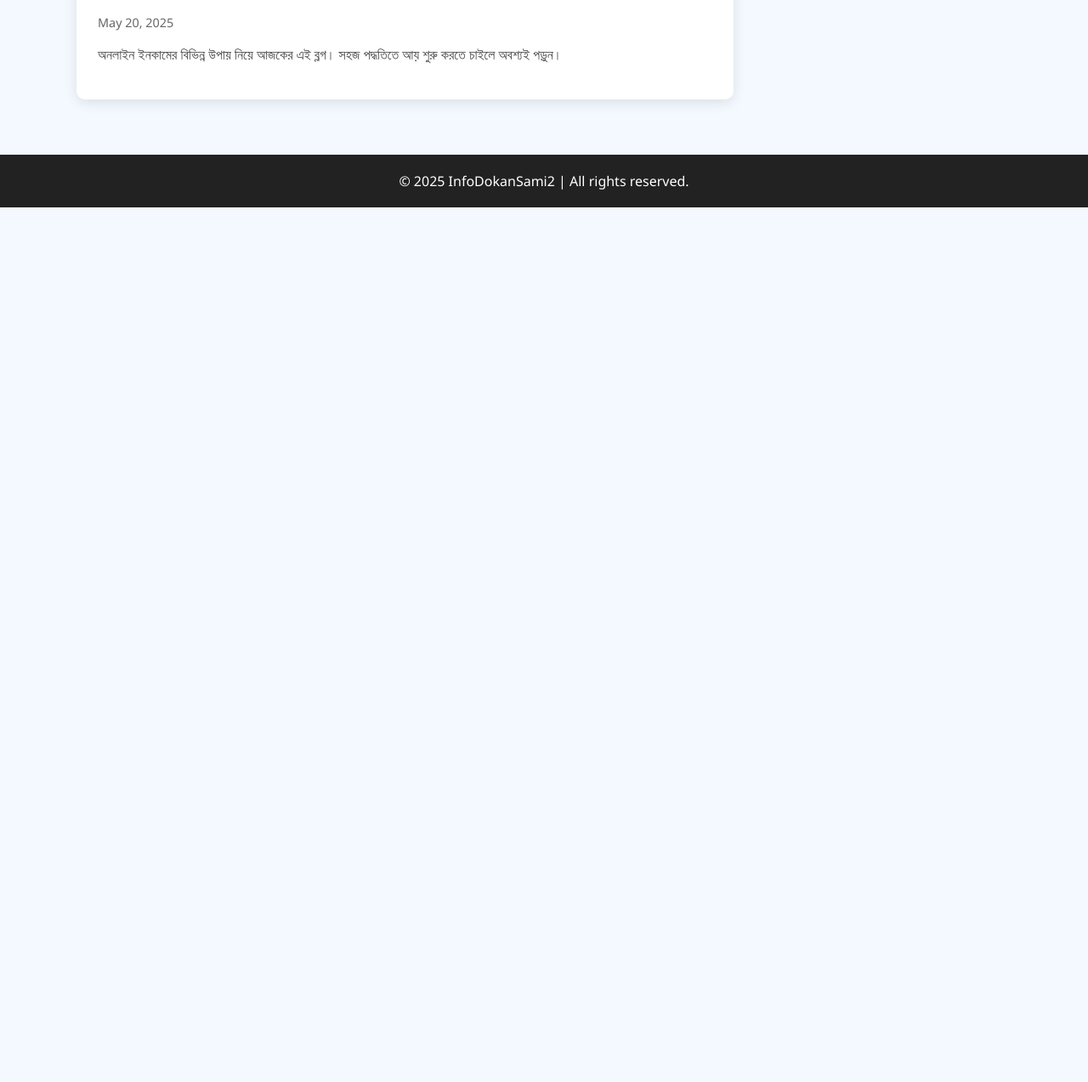
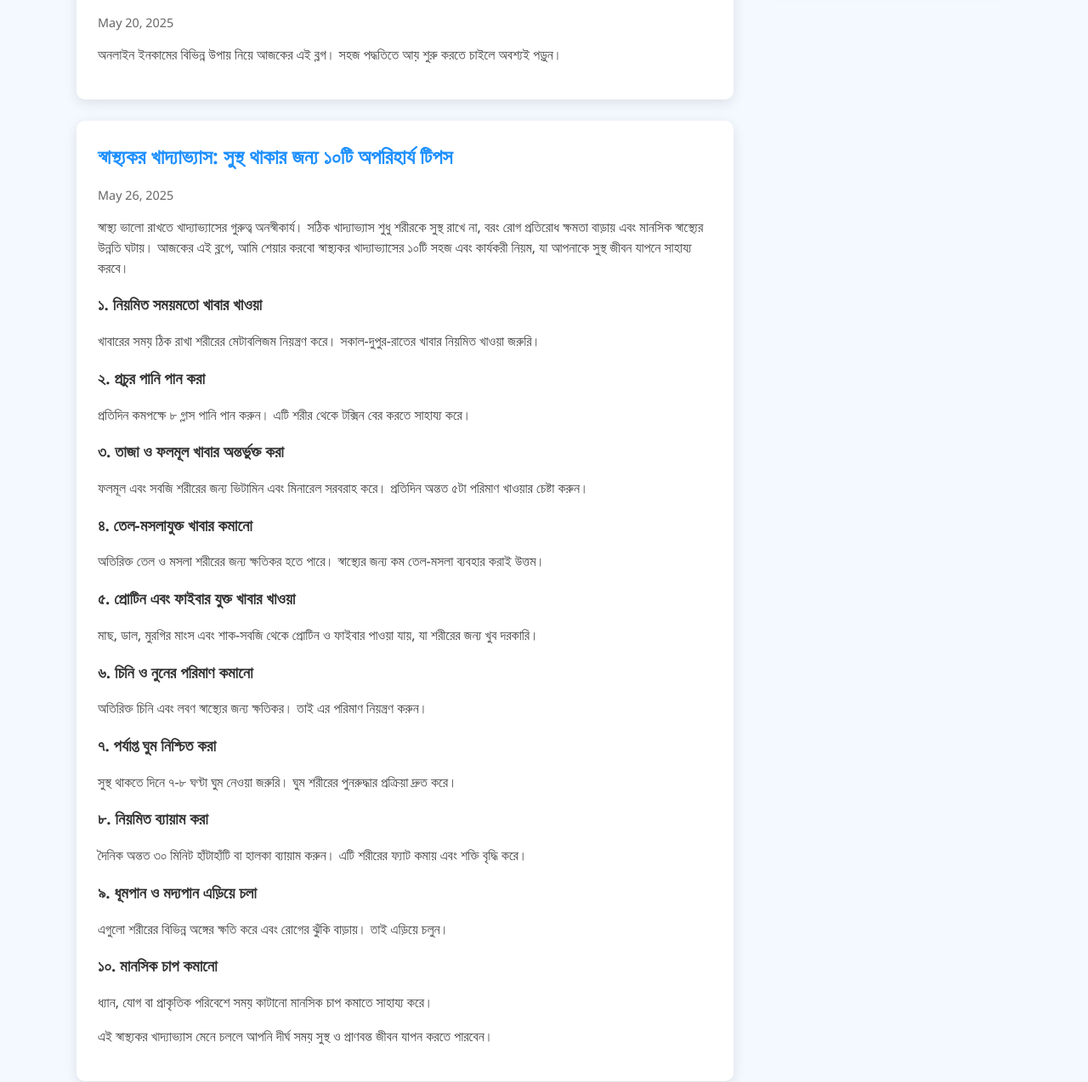
Before and after one commit to samitlp2003/InfoDokanSami, a plain HTML site: page blog.html in a window 1280 px wide. Shown: the part 580-1853 px from the top of the page at 85% size. Before the commit the page ends 824 px from the top, so only its background shows below. Drawn offline with Linux system fonts and the light colour scheme.

Commit message:
Add SEO optimized blog page

```diff
--- a/blog.html
+++ b/blog.html
@@ -163,7 +163,8 @@
 </header>
 
 <main>
-  <section class="posts">
+  <section class="posts" id="posts">
+    <!-- ব্লগ পোস্টগুলো এখানে যোগ করো -->
     <article class="post">
       <h2>স্বাস্থ্যকর খাদ্যাভ্যাসের ১০টি নিয়ম</h2>
       <div class="date">May 25, 2025</div>
@@ -181,14 +182,42 @@
       <div class="date">May 20, 2025</div>
       <p>অনলাইন ইনকামের বিভিন্ন উপায় নিয়ে আজকের এই ব্লগ। সহজ পদ্ধতিতে আয় শুরু করতে চাইলে অবশ্যই পড়ুন।</p>
     </article>
+    <article class="post">
+  <h2>স্বাস্থ্যকর খাদ্যাভ্যাস: সুস্থ থাকার জন্য ১০টি অপরিহার্য টিপস</h2>
+  <div class="date">May 26, 2025</div>
+  <p>স্বাস্থ্য ভালো রাখতে খাদ্যাভ্যাসের গুরুত্ব অনস্বীকার্য। সঠিক খাদ্যাভ্যাস শুধু শরীরকে সুস্থ রাখে না, বরং রোগ প্রতিরোধ ক্ষমতা বাড়ায় এবং মানসিক স্বাস্থ্যের উন্নতি ঘটায়। আজকের এই ব্লগে, আমি শেয়ার করবো স্বাস্থ্যকর খাদ্যাভ্যাসের ১০টি সহজ এবং কার্যকরী নিয়ম, যা আপনাকে সুস্থ জীবন যাপনে সাহায্য করবে।</p>
+  <h3>১. নিয়মিত সময়মতো খাবার খাওয়া</h3>
+  <p>খাবারের সময় ঠিক রাখা শরীরের মেটাবলিজম নিয়ন্ত্রণ করে। সকাল-দুপুর-রাতের খাবার নিয়মিত খাওয়া জরুরি।</p>
+  <h3>২. প্রচুর পানি পান করা</h3>
+  <p>প্রতিদিন কমপক্ষে ৮ গ্লাস পানি পান করুন। এটি শরীর থেকে টক্সিন বের করতে সাহায্য করে।</p>
+  <h3>৩. তাজা ও ফলমূল খাবার অন্তর্ভুক্ত করা</h3>
+  <p>ফলমূল এবং সবজি শরীরের জন্য ভিটামিন এবং মিনারেল সরবরাহ করে। প্রতিদিন অন্তত ৫টা পরিমাণ খাওয়ার চেষ্টা করুন।</p>
+  <h3>৪. তেল-মসলাযুক্ত খাবার কমানো</h3>
+  <p>অতিরিক্ত তেল ও মসলা শরীরের জন্য ক্ষতিকর হতে পারে। স্বাস্থ্যের জন্য কম তেল-মসলা ব্যবহার করাই উত্তম।</p>
+  <h3>৫. প্রোটিন এবং ফাইবার যুক্ত খাবার খাওয়া</h3>
+  <p>মাছ, ডাল, মুরগির মাংস এবং শাক-সবজি থেকে প্রোটিন ও ফাইবার পাওয়া যায়, যা শরীরের জন্য খুব দরকারি।</p>
+  <h3>৬. চিনি ও নুনের পরিমাণ কমানো</h3>
+  <p>অতিরিক্ত চিনি এবং লবণ স্বাস্থ্যের জন্য ক্ষতিকর। তাই এর পরিমাণ নিয়ন্ত্রণ করুন।</p>
+  <h3>৭. পর্যাপ্ত ঘুম নিশ্চিত করা</h3>
+  <p>সুস্থ থাকতে দিনে ৭-৮ ঘণ্টা ঘুম নেওয়া জরুরি। ঘুম শরীরের পুনরুদ্ধার প্রক্রিয়া দ্রুত করে।</p>
+  <h3>৮. নিয়মিত ব্যায়াম করা</h3>
+  <p>দৈনিক অন্তত ৩০ মিনিট হাঁটাহাঁটি বা হালকা ব্যায়াম করুন। এটি শরীরের ফ্যাট কমায় এবং শক্তি বৃদ্ধি করে।</p>
+  <h3>৯. ধূমপান ও মদ্যপান এড়িয়ে চলা</h3>
+  <p>এগুলো শরীরের বিভিন্ন অঙ্গের ক্ষতি করে এবং রোগের ঝুঁকি বাড়ায়। তাই এড়িয়ে চলুন।</p>
+  <h3>১০. মানসিক চাপ কমানো</h3>
+  <p>ধ্যান, যোগ বা প্রাকৃতিক পরিবেশে সময় কাটানো মানসিক চাপ কমাতে সাহায্য করে।</p>
+  <p>এই স্বাস্থ্যকর খাদ্যাভ্যাস মেনে চললে আপনি দীর্ঘ সময় সুস্থ ও প্রাণবন্ত জীবন যাপন করতে পারবেন।</p>
+</article>
+!-- নতুন পোস্ট যোগ করার জায়গা -->
   </section>
 
-  <aside class="sidebar">
+  <aside class="sidebar" id="sidebar">
     <h3>সর্বশেষ পোস্ট</h3>
     <ul>
       <li><a href="#">স্বাস্থ্যকর খাদ্যাভ্যাসের ১০টি নিয়ম</a></li>
       <li><a href="#">নতুন মোবাইল ফোন কেনার সময় যেসব বিষয় খেয়াল করবেন</a></li>
       <li><a href="#">অনলাইনে আয় করার ৫টি সহজ পদ্ধতি</a></li>
+      <li><a href="#">স্বাস্থ্যকর খাদ্যাভ্যাস: সুস্থ থাকার জন্য ১০টি অপরিহার্য টিপস</a></li>
     </ul>
 
     <h3>ক্যাটেগরি</h3>
```
